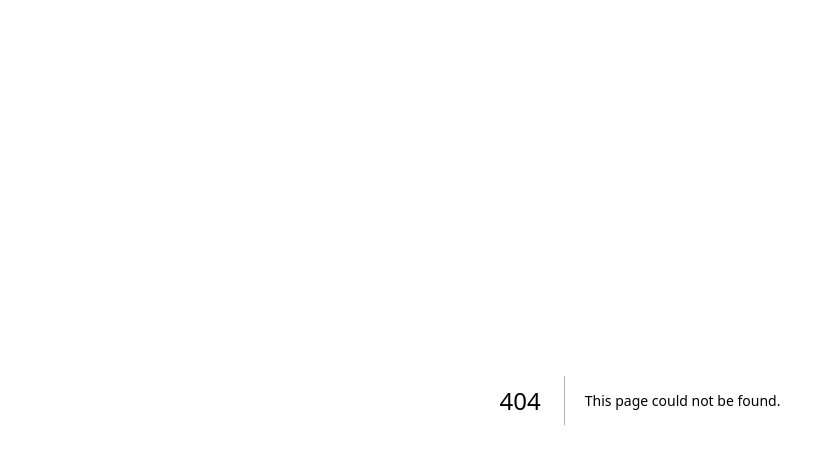
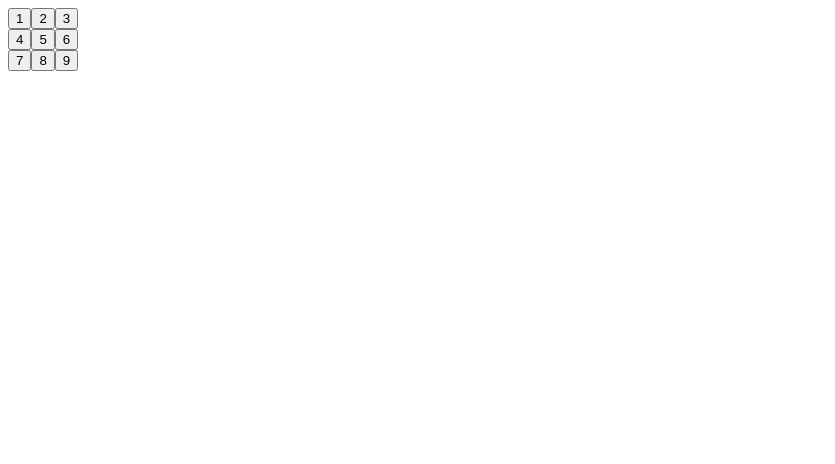
Before and after one commit to Mertcan417/learn-react-pvjl, a Next.js app in the folder Quick_Start/opdrachten_quick_start/: page /tictactoe in a window 1280 px wide. Before the commit this address had no page. Shown: the top 464 px of the page, without its empty margins (0-835 px from the left). Built offline with nearby package versions, Linux system fonts and the light colour scheme.

Commit message:
add squares for making tictactoe in Quick start module

```diff
--- /dev/null
+++ b/Quick_Start/opdrachten_quick_start/src/pages/tictactoe.js
@@ -0,0 +1,28 @@
+export default function TicTacToe() {
+    return <>
+    <Square></Square>
+    </>
+
+}
+
+function Square() {
+  return (
+    <>
+      <div className="board-row">
+        <button className="square">1</button>
+        <button className="square">2</button>
+        <button className="square">3</button>
+      </div>
+      <div className="board-row">
+        <button className="square">4</button>
+        <button className="square">5</button>
+        <button className="square">6</button>
+      </div>
+      <div className="board-row">
+        <button className="square">7</button>
+        <button className="square">8</button>
+        <button className="square">9</button>
+      </div>
+    </>
+  );
+}
```
Also changed, not shown: Quick_Start/opdrachten_quick_start/src/pages/index.js (+9 -0 lines).
